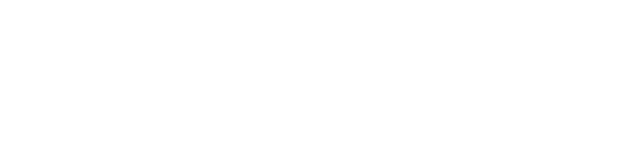
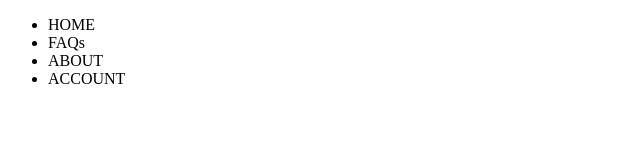
Before and after one commit to caowens/Subscription-Tracker, a plain HTML site: page home.html in a window 1280 px wide. Shown: the whole page, without its empty margins (0-640 px from the left). Drawn offline with Linux system fonts and the light colour scheme.

Commit message:
Working on html structure

```diff
--- a/home.html
+++ b/home.html
@@ -8,6 +8,18 @@
     <link rel="stylesheet" href="assets/css/styles.css">
 </head>
 <body>
-
+    <header>
+        <nav>
+            <ul>
+                <li><a>HOME</a></li>
+                <li><a>FAQs</a></li>
+                <li><a>ABOUT</a></li>
+                <li><a>ACCOUNT</a></li>
+            </ul>
+        </nav>
+    </header>
+    <main></main>
+    <footer></footer>
+    <script src="/vendors/js/subtrackConfig.js"></script>
 </body>
 </html>
```
